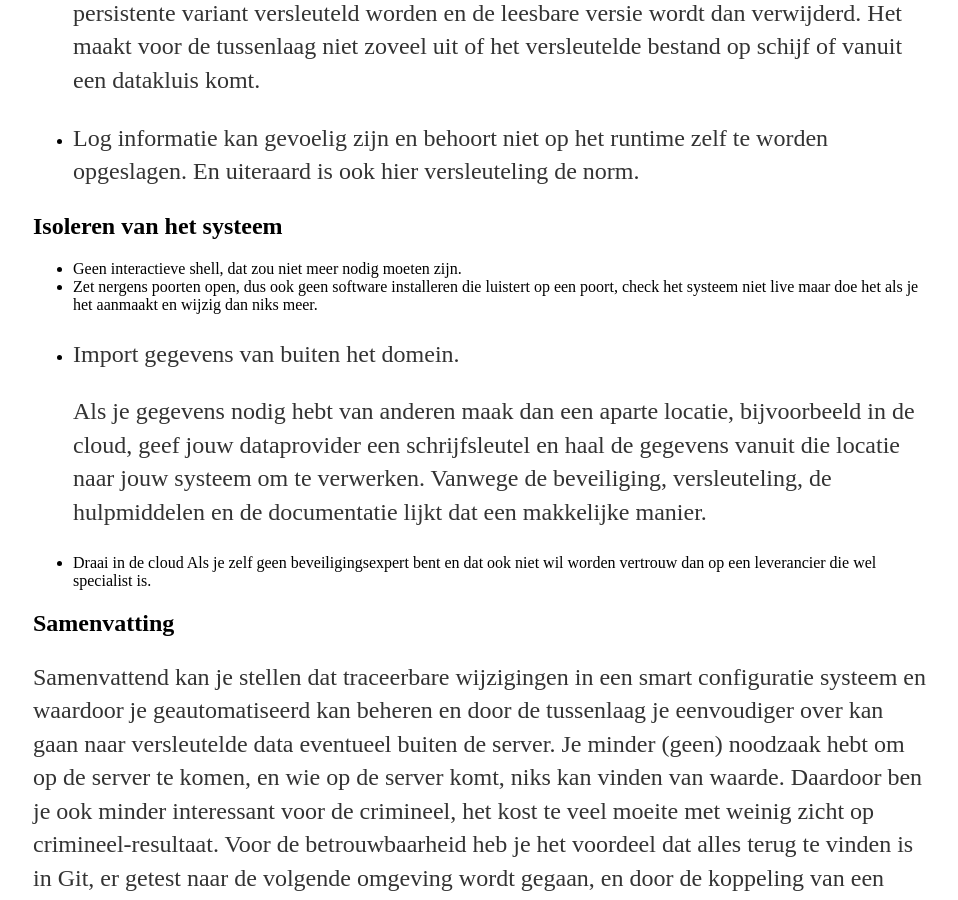
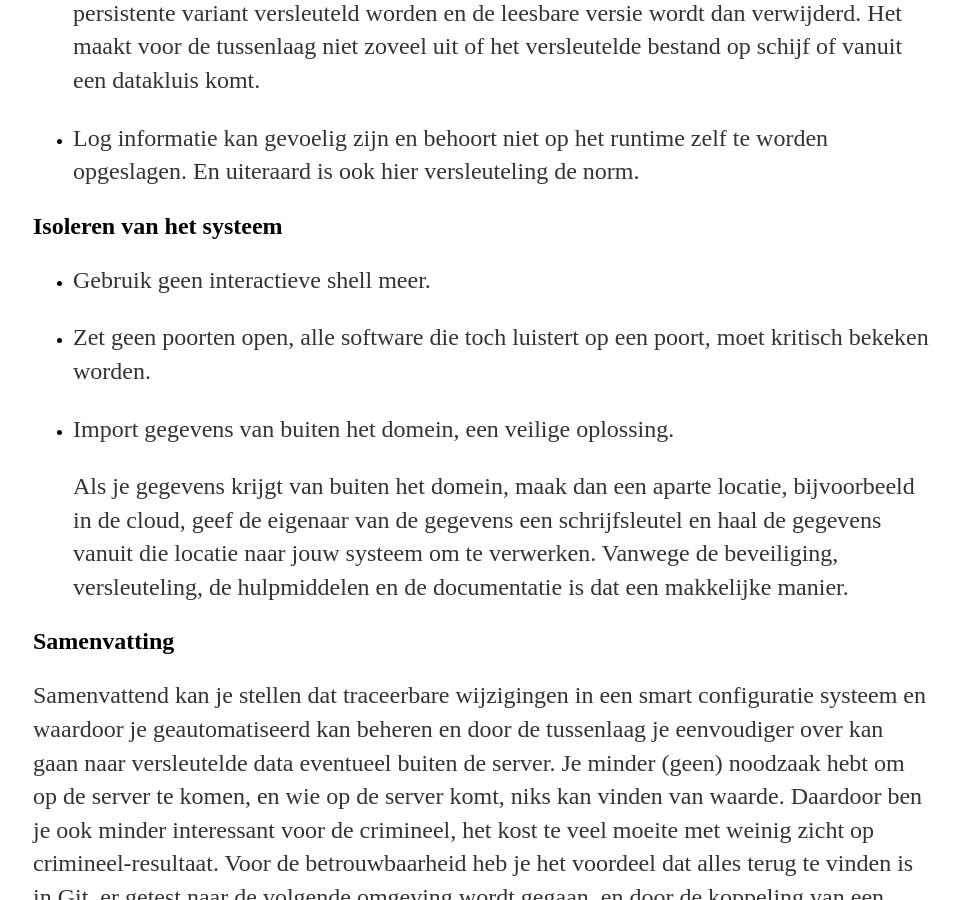
Before and after one commit to paedelm/paedelm.github.io, a Jekyll site: the page built from _posts/2021-04-23-Reden-van mijn-zelfstandigheid.md, in a window 1280 px wide and 900 px high, scrolled down 3277 px. Shown: the whole window, without its empty margins (159-1117 px from the left). Built offline with Jekyll 4.4.1, drawn with Linux system fonts in a browser that asks for light colours.

Commit message:
spatiering 1

```diff
--- a/_posts/2021-04-23-Reden-van mijn-zelfstandigheid.md
+++ b/_posts/2021-04-23-Reden-van mijn-zelfstandigheid.md
@@ -75,14 +75,14 @@ Al in Git is het zaak al de geheimen (wachtwoorden sleutels etc..) vanuit een kl
 
 
 ## Isoleren van het systeem
+* Gebruik geen interactieve shell meer.
 
-* Geen interactieve shell, dat zou niet meer nodig moeten zijn.
-* Zet nergens poorten open, dus ook geen software installeren die luistert op een poort, check het systeem niet live maar doe het als je het aanmaakt en wijzig dan niks meer.
-* Import gegevens van buiten het domein.
+* Zet geen poorten open, alle software die toch luistert op een poort, moet kritisch bekeken worden.
 
-  Als je gegevens nodig hebt van anderen maak dan een aparte locatie, bijvoorbeeld in de cloud, geef jouw dataprovider een schrijfsleutel en haal de gegevens vanuit die locatie naar jouw systeem om te verwerken. Vanwege de beveiliging, versleuteling, de hulpmiddelen en de documentatie lijkt dat een makkelijke manier.
-* Draai in de cloud
-  Als je zelf geen beveiligingsexpert bent en dat ook niet wil worden vertrouw dan op een leverancier die wel specialist is.
+* Import gegevens van buiten het domein, een veilige oplossing.
+
+  Als je gegevens krijgt van buiten het domein, maak dan een aparte locatie, bijvoorbeeld in de cloud, geef de eigenaar van de gegevens een schrijfsleutel en haal de gegevens vanuit die locatie naar jouw systeem om te verwerken. Vanwege de beveiliging, versleuteling, de hulpmiddelen en de documentatie is dat een makkelijke manier.
+
 
 
 ## Samenvatting
```
